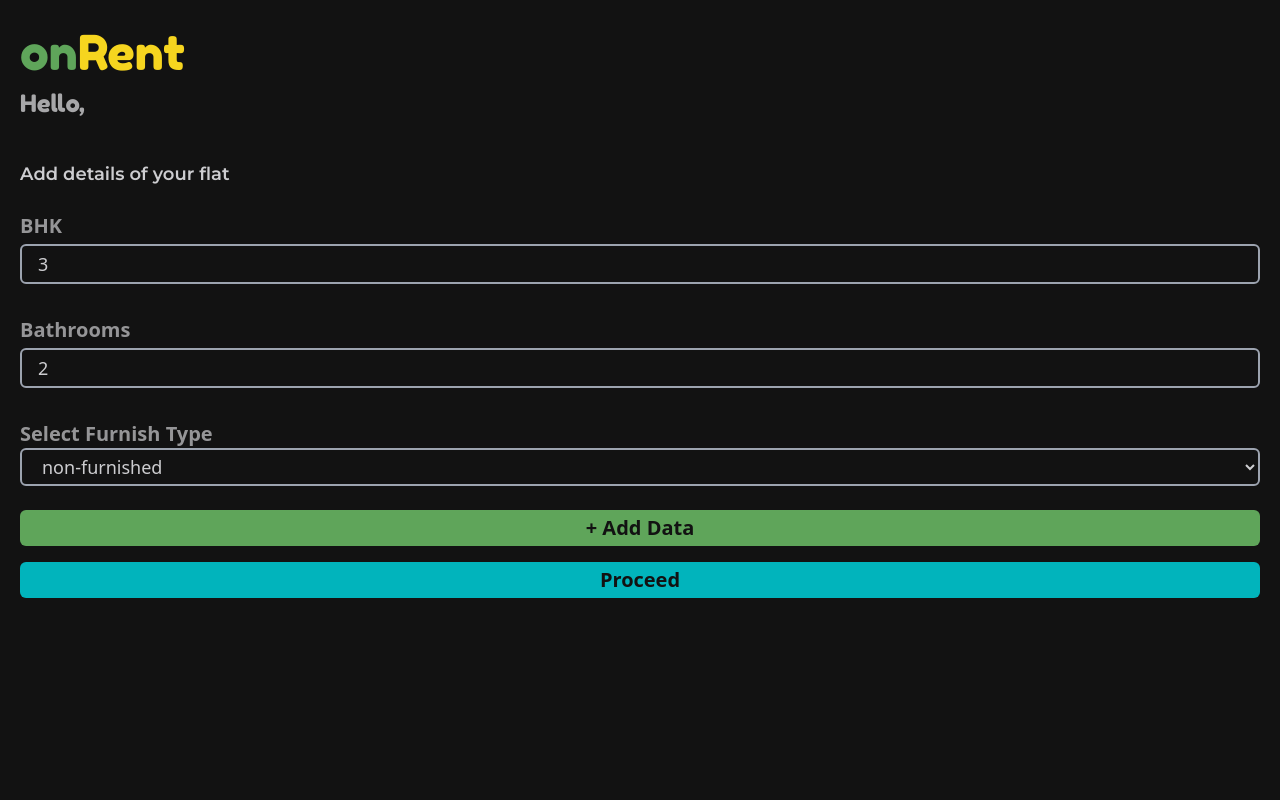
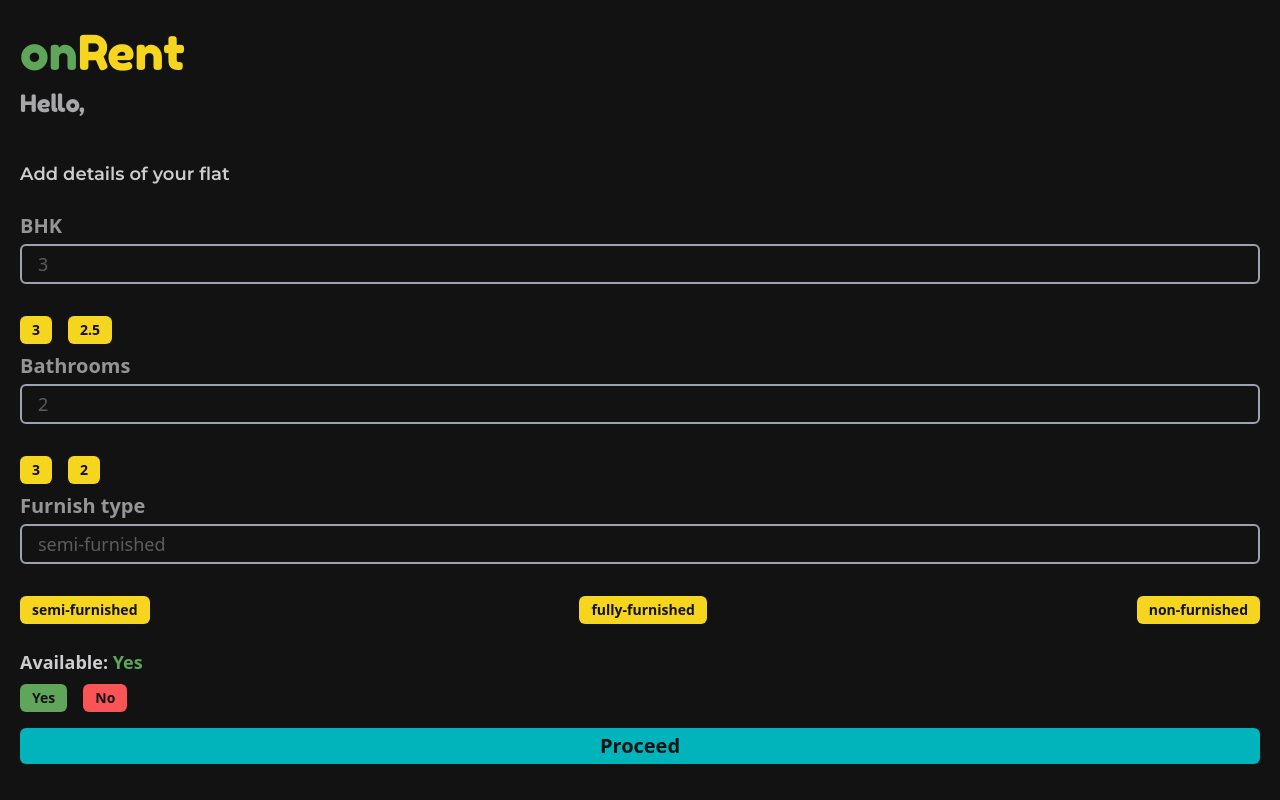
Before and after one commit to whiletrueee/onRent, a Next.js app in the folder client/: page /flatDetails in a window 1280 px wide. Built offline with nearby package versions, Linux system fonts and the light colour scheme.

Commit message:
form menus

```diff
--- a/client/src/components/dropDownSelect.tsx
+++ b/client/src/components/dropDownSelect.tsx
@@ -21,10 +21,10 @@ function DropdownSelect({
         as="select"
         id={name}
         name={name}
-        className="w-full px-4 py-1 text-lg font-medium border-2 border-gray-400 rounded-md outline-none text-mywhite bg-myblack"
+        className="w-full px-4 py-1 text-lg font-medium border-2 border-gray-400 rounded-md outline-none appearance-none text-mywhite bg-myblack"
       >
         {options.map((option) => (
-          <option key={option.value} value={option.value} className="">
+          <option key={option.value} value={option.value}>
             {option.label}
           </option>
         ))}
--- a/client/src/components/flatData.tsx
+++ b/client/src/components/flatData.tsx
@@ -1,22 +1,23 @@
 import { useRole } from "@/context/rolte";
 import { Formik } from "formik";
+import { useState } from "react";
 import * as Yup from "yup";
 import DropdownSelect from "./dropDownSelect";
 import InputField from "./inputField";
 
 function FlatData() {
-  const options = [
-    { value: "non-furnished", label: "non-furnished" },
-    { value: "semi-furnished", label: "semi-furnished" },
-    { value: "fully-furnished", label: "fully-furnished" },
-  ];
+  const [furnished, setFurnished] = useState("");
+  const [bhk, setBHK] = useState<number | null>();
+  const [bathrooms, setBathrooms] = useState<number | null>();
+  const [availablity, setAvailablity] = useState<boolean>(true);
   return (
     <section className="flex-col justify-start gap-2 mt-6">
       <Formik
+        enableReinitialize
         initialValues={{
-          bhk: 3,
-          bathrooms: 2,
-          furnished: "",
+          bhk,
+          bathrooms,
+          furnished,
           availablity: false,
         }}
         validationSchema={Yup.object({
@@ -33,19 +34,88 @@ function FlatData() {
             onSubmit={formik.handleSubmit}
           >
             <InputField name="bhk" label="BHK" type="number" placeholder="3" />
+            <div className="flex items-center justify-start gap-4 text-sm">
+              <button
+                onClick={() => setBHK(3)}
+                className="px-3 py-1 font-bold rounded-md bg-myyellow text-myblack"
+              >
+                3
+              </button>
+              <button
+                onClick={() => setBHK(2.5)}
+                className="px-3 py-1 font-bold rounded-md bg-myyellow text-myblack"
+              >
+                2.5
+              </button>
+            </div>
             <InputField
               name="bathrooms"
               label="Bathrooms"
               type="number"
               placeholder="2"
             />
-            <DropdownSelect label="Select Furnish Type" name="dropdown" options={options} />
-            <button
-              type="submit"
-              className="px-6 py-1 mt-4 text-xl font-bold rounded-md text-myblack bg-mygreen"
-            >
-              + Add Data
-            </button>
+            <div className="flex items-center justify-start gap-4 text-sm">
+              <button
+                onClick={() => setBathrooms(3)}
+                className="px-3 py-1 font-bold rounded-md bg-myyellow text-myblack"
+              >
+                3
+              </button>
+              <button
+                onClick={() => setBathrooms(2)}
+                className="px-3 py-1 font-bold rounded-md bg-myyellow text-myblack"
+              >
+                2
+              </button>
+            </div>
+            <InputField
+              name="furnished"
+              label="Furnish type"
+              type="text"
+              placeholder="semi-furnished"
+            />
+            <div className="flex items-center justify-between text-sm">
+              <button
+                onClick={() => setFurnished("semi-furnished")}
+                className="px-3 py-1 font-bold rounded-md bg-myyellow text-myblack"
+              >
+                semi-furnished
+              </button>
+              <button
+                onClick={() => setFurnished("fully-furnished")}
+                className="px-3 py-1 font-bold rounded-md bg-myyellow text-myblack"
+              >
+                fully-furnished
+              </button>
+              <button
+                onClick={() => setFurnished("non-furnished")}
+                className="px-3 py-1 font-bold rounded-md bg-myyellow text-myblack"
+              >
+                non-furnished
+              </button>
+            </div>
+            <div className="mt-4 text-lg font-bold text-mywhite">
+              Available:{" "}
+              {availablity ? (
+                <span className="font-bold text-mygreen">Yes</span>
+              ) : (
+                <span className="font-bold text-mypink">No</span>
+              )}
+            </div>
+            <div className="flex items-center justify-start gap-4 text-sm">
+              <button
+                onClick={() => setAvailablity(true)}
+                className="px-3 py-1 font-bold rounded-md bg-mygreen text-myblack"
+              >
+                Yes
+              </button>
+              <button
+                onClick={() => setAvailablity(false)}
+                className="px-3 py-1 font-bold rounded-md bg-mypink text-myblack"
+              >
+                No
+              </button>
+            </div>
           </form>
         )}
       </Formik>
```
